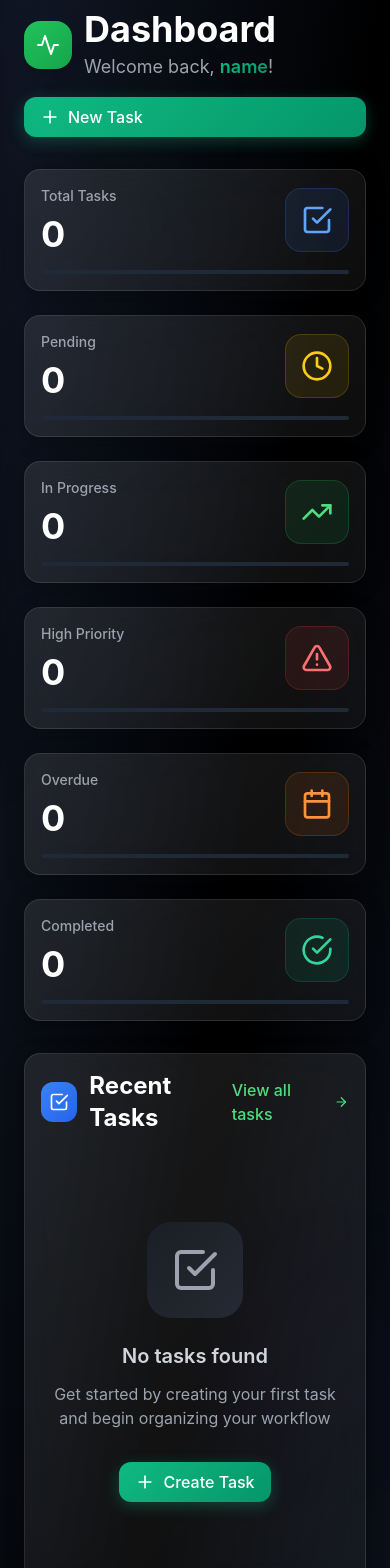
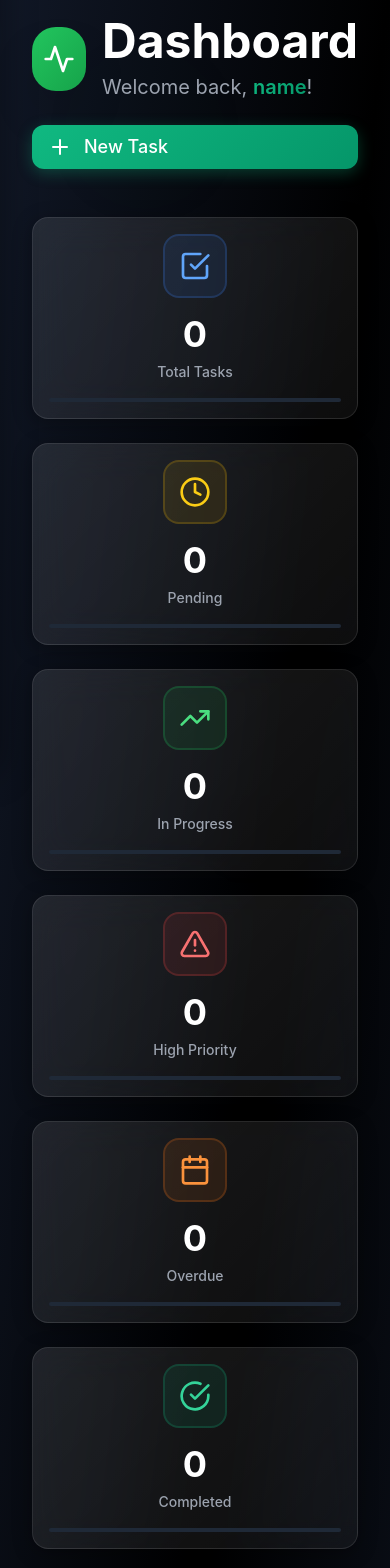
Before and after one commit to yashkumarsingh-dev/taskmanagment, a React (Create React App) app in the folder frontend/: page /dashboard in a window 390 px wide. Shown: the part 80-1648 px from the top of the page. Built offline with nearby package versions, Linux system fonts and the light colour scheme; sample sign-in values are in the browser's storage; the HTML template or start-up script is replaced by a standard one.

Commit message:
Enhanced dashboard layout with better spacing, visual hierarchy, and responsive design

```diff
--- a/frontend/src/components/Sidebar.js
+++ b/frontend/src/components/Sidebar.js
@@ -60,64 +60,64 @@ const Sidebar = ({ isOpen, onToggle }) => {
 
       {/* Enhanced Sidebar */}
       <div
-        className={`fixed top-0 left-0 h-full w-64 bg-gradient-to-b from-gray-900/95 to-black/95 backdrop-blur-2xl border-r border-gray-800/50 shadow-2xl z-50 transform transition-all duration-500 ease-in-out ${
+        className={`fixed top-0 left-0 h-full w-72 bg-gradient-to-b from-gray-900/95 to-black/95 backdrop-blur-2xl border-r border-gray-800/50 shadow-2xl z-50 transform transition-all duration-500 ease-in-out ${
           isOpen ? "translate-x-0" : "-translate-x-full"
-        } lg:translate-x-0 lg:relative lg:z-auto`}
-      >
+        } lg:translate-x-0 lg:relative lg:z-auto`}>
         {/* Enhanced Sidebar Header */}
-        <div className="p-6 border-b border-gray-800/50">
+        <div className="p-8 border-b border-gray-800/50">
           <div className="flex items-center justify-between">
-            <div className="flex items-center space-x-3">
-              <div className="w-10 h-10 rounded-2xl bg-gradient-to-br from-green-500 to-green-600 flex items-center justify-center shadow-lg">
-                <CheckSquare className="w-6 h-6 text-white" />
+            <div className="flex items-center space-x-4">
+              <div className="w-12 h-12 rounded-2xl bg-gradient-to-br from-green-500 to-green-600 flex items-center justify-center shadow-lg">
+                <CheckSquare className="w-7 h-7 text-white" />
               </div>
               <div>
-                <h1 className="text-xl font-bold text-white">Task Manager</h1>
-                <p className="text-xs text-gray-400">v1.0.0</p>
+                <h1 className="text-2xl font-bold text-white">Task Manager</h1>
+                <p className="text-sm text-gray-400">v1.0.0</p>
               </div>
             </div>
             <button
               onClick={onToggle}
-              className="lg:hidden p-2 rounded-xl bg-gray-800/50 hover:bg-gray-700/50 transition-all duration-300 text-gray-400 hover:text-white"
-            >
+              className="lg:hidden p-3 rounded-xl bg-gray-800/50 hover:bg-gray-700/50 transition-all duration-300 text-gray-400 hover:text-white">
               <X className="w-5 h-5" />
             </button>
           </div>
         </div>
 
         {/* Enhanced User Profile Section */}
-        <div className="p-6 border-b border-gray-800/50">
-          <div className="flex items-center space-x-3 mb-4">
-            <div className="w-12 h-12 rounded-2xl bg-gradient-to-br from-purple-500 to-purple-600 flex items-center justify-center shadow-lg">
-              <User className="w-6 h-6 text-white" />
+        <div className="p-8 border-b border-gray-800/50">
+          <div className="flex items-center space-x-4 mb-6">
+            <div className="w-14 h-14 rounded-2xl bg-gradient-to-br from-purple-500 to-purple-600 flex items-center justify-center shadow-lg">
+              <User className="w-7 h-7 text-white" />
             </div>
             <div className="flex-1 min-w-0">
-              <p className="text-sm font-semibold text-white truncate">
+              <p className="text-lg font-semibold text-white truncate">
                 {user?.email?.split("@")[0] || "User"}
               </p>
-              <p className="text-xs text-gray-400 truncate">
+              <p className="text-sm text-gray-400 truncate">
                 {user?.email || "user@example.com"}
               </p>
-              <div className="flex items-center mt-1">
+              <div className="flex items-center mt-2">
                 <div className="w-2 h-2 bg-green-400 rounded-full mr-2"></div>
-                <span className="text-xs text-green-400 font-medium">Online</span>
+                <span className="text-sm text-green-400 font-medium">
+                  Online
+                </span>
               </div>
             </div>
           </div>
 
           {/* Enhanced Quick Actions */}
-          <div className="flex space-x-2">
-            <button className="flex-1 p-2 rounded-xl bg-gray-800/50 hover:bg-gray-700/50 transition-all duration-300 text-gray-400 hover:text-white group">
-              <Bell className="w-4 h-4 group-hover:scale-110 transition-transform duration-300" />
+          <div className="flex space-x-3">
+            <button className="flex-1 p-3 rounded-xl bg-gray-800/50 hover:bg-gray-700/50 transition-all duration-300 text-gray-400 hover:text-white group">
+              <Bell className="w-5 h-5 group-hover:scale-110 transition-transform duration-300" />
             </button>
-            <button className="flex-1 p-2 rounded-xl bg-gray-800/50 hover:bg-gray-700/50 transition-all duration-300 text-gray-400 hover:text-white group">
-              <Settings className="w-4 h-4 group-hover:scale-110 transition-transform duration-300" />
+            <button className="flex-1 p-3 rounded-xl bg-gray-800/50 hover:bg-gray-700/50 transition-all duration-300 text-gray-400 hover:text-white group">
+              <Settings className="w-5 h-5 group-hover:scale-110 transition-transform duration-300" />
             </button>
           </div>
         </div>
 
         {/* Enhanced Navigation Menu */}
-        <nav className="flex-1 p-4 space-y-2">
+        <nav className="flex-1 p-6 space-y-3">
           {menuItems.map((item, index) => {
             if (item.adminOnly && user?.role !== "admin") return null;
             const Icon = item.icon;
@@ -127,27 +127,27 @@ const Sidebar = ({ isOpen, onToggle }) => {
               <Link
                 key={item.path}
                 to={item.path}
-                className={`sidebar-item group ${
-                  isActive ? "active" : ""
-                }`}
-                style={{ animationDelay: `${index * 0.1}s` }}
-              >
-                <div className={`w-10 h-10 rounded-xl flex items-center justify-center mr-3 transition-all duration-300 ${
+                className={`sidebar-item group ${isActive ? "active" : ""}`}
+                style={{ animationDelay: `${index * 0.1}s` }}>
+                <div
+                  className={`w-12 h-12 rounded-xl flex items-center justify-center mr-4 transition-all duration-300 ${
                     isActive
                       ? "bg-white/20"
                       : `${item.bgColor} group-hover:bg-white/10`
                   }`}>
-                  <Icon className={`w-5 h-5 transition-all duration-300 ${
+                  <Icon
+                    className={`w-6 h-6 transition-all duration-300 ${
                       isActive
                         ? "text-white"
                         : `${item.color} group-hover:text-white`
-                  }`} />
+                    }`}
+                  />
                 </div>
-                <span className="font-medium transition-all duration-300">
+                <span className="text-lg font-medium transition-all duration-300">
                   {item.name}
                 </span>
                 {isActive && (
-                  <div className="absolute right-2 w-2 h-2 bg-white rounded-full"></div>
+                  <div className="absolute right-3 w-2 h-2 bg-white rounded-full"></div>
                 )}
               </Link>
             );
@@ -155,25 +155,27 @@ const Sidebar = ({ isOpen, onToggle }) => {
         </nav>
 
         {/* Enhanced Footer */}
-        <div className="p-4 border-t border-gray-800/50">
+        <div className="p-6 border-t border-gray-800/50">
           <button
             onClick={handleLogout}
-            className="w-full sidebar-item group text-red-400 hover:text-red-300"
-          >
-            <div className="w-10 h-10 rounded-xl bg-red-500/10 group-hover:bg-red-500/20 flex items-center justify-center mr-3 transition-all duration-300">
-              <LogOut className="w-5 h-5 group-hover:scale-110 transition-transform duration-300" />
+            className="w-full sidebar-item group text-red-400 hover:text-red-300 mb-4">
+            <div className="w-12 h-12 rounded-xl bg-red-500/10 group-hover:bg-red-500/20 flex items-center justify-center mr-4 transition-all duration-300">
+              <LogOut className="w-6 h-6 group-hover:scale-110 transition-transform duration-300" />
             </div>
-            <span className="font-medium">Logout</span>
+            <span className="text-lg font-medium">Logout</span>
           </button>
 
           {/* Enhanced System Info */}
-          <div className="mt-4 p-3 rounded-xl bg-gray-800/30 border border-gray-700/30">
-            <div className="flex items-center justify-between text-xs text-gray-400">
+          <div className="p-4 rounded-xl bg-gray-800/30 border border-gray-700/30">
+            <div className="flex items-center justify-between text-sm text-gray-400 mb-2">
               <span>System Status</span>
-              <div className="flex items-center space-x-1">
+              <div className="flex items-center space-x-2">
                 <div className="w-2 h-2 bg-green-400 rounded-full pulse"></div>
                 <span className="text-green-400">Online</span>
               </div>
+            </div>
+            <div className="text-xs text-gray-500">
+              Last updated: {new Date().toLocaleTimeString()}
             </div>
           </div>
         </div>
@@ -182,9 +184,8 @@ const Sidebar = ({ isOpen, onToggle }) => {
       {/* Enhanced Mobile Toggle Button */}
       <button
         onClick={onToggle}
-        className="fixed top-4 left-4 z-50 lg:hidden p-3 rounded-xl bg-gray-900/90 backdrop-blur-sm border border-gray-800/50 text-white hover:bg-gray-800/90 transition-all duration-300 shadow-lg"
-      >
-        <Menu className="w-5 h-5" />
+        className="fixed top-6 left-6 z-50 lg:hidden p-4 rounded-xl bg-gray-900/90 backdrop-blur-sm border border-gray-800/50 text-white hover:bg-gray-800/90 transition-all duration-300 shadow-lg">
+        <Menu className="w-6 h-6" />
       </button>
     </>
   );
--- a/frontend/src/pages/Dashboard.js
+++ b/frontend/src/pages/Dashboard.js
@@ -107,7 +107,7 @@ const Dashboard = () => {
   return (
     <div className="min-h-screen bg-gradient-to-br from-gray-900 via-black to-gray-900 relative overflow-hidden">
       {/* Enhanced Background Pattern */}
-      <div className="absolute inset-0 opacity-30">
+      <div className="absolute inset-0 opacity-20">
         <div className="absolute top-20 left-20 w-32 h-32 bg-green-500/10 rounded-full blur-3xl floating"></div>
         <div className="absolute bottom-20 right-20 w-40 h-40 bg-blue-500/10 rounded-full blur-3xl floating-delayed"></div>
         <div className="absolute top-1/2 left-1/2 transform -translate-x-1/2 -translate-y-1/2 w-64 h-64 bg-purple-500/5 rounded-full blur-3xl floating-slow"></div>
@@ -115,117 +115,133 @@ const Dashboard = () => {
         <div className="absolute bottom-1/4 left-1/4 w-20 h-20 bg-red-500/5 rounded-full blur-2xl floating-delayed"></div>
       </div>
 
-      <div className="relative z-10 p-6">
+      <div className="relative z-10 p-8 max-w-7xl mx-auto">
         {/* Enhanced Header */}
-        <div className="mb-8 fade-in">
-          <div className="flex flex-col sm:flex-row sm:items-center sm:justify-between">
-            <div className="space-y-2">
-              <div className="flex items-center space-x-3">
-                <div className="w-12 h-12 rounded-2xl bg-gradient-to-br from-green-500 to-green-600 flex items-center justify-center shadow-lg">
-                  <Activity className="w-6 h-6 text-white" />
+        <div className="mb-12 fade-in">
+          <div className="flex flex-col lg:flex-row lg:items-center lg:justify-between gap-6">
+            <div className="space-y-4">
+              <div className="flex items-center space-x-4">
+                <div className="w-16 h-16 rounded-3xl bg-gradient-to-br from-green-500 to-green-600 flex items-center justify-center shadow-2xl">
+                  <Activity className="w-8 h-8 text-white" />
                 </div>
                 <div>
-                  <h1 className="text-4xl font-bold text-white mb-1">
+                  <h1 className="text-5xl font-bold text-white mb-2">
                     Dashboard
                   </h1>
-                  <p className="text-gray-400 text-lg">
-                    Welcome back, <span className="text-gradient font-semibold">{user?.email?.split("@")[0] || "User"}</span>!
+                  <p className="text-xl text-gray-400">
+                    Welcome back,{" "}
+                    <span className="text-gradient font-semibold">
+                      {user?.email?.split("@")[0] || "User"}
+                    </span>
+                    !
                   </p>
                 </div>
               </div>
             </div>
             <Link
               to="/tasks/new"
-              className="btn-primary mt-4 sm:mt-0 flex items-center space-x-2 group"
-            >
-              <Plus className="w-5 h-5 group-hover:rotate-90 transition-transform duration-300" />
+              className="btn-primary flex items-center space-x-3 group px-8 py-4 text-lg">
+              <Plus className="w-6 h-6 group-hover:rotate-90 transition-transform duration-300" />
               <span>New Task</span>
             </Link>
           </div>
         </div>
 
         {/* Enhanced Stats Grid */}
-        <div className="grid grid-cols-1 md:grid-cols-2 lg:grid-cols-3 gap-6 mb-8">
+        <div className="grid grid-cols-1 sm:grid-cols-2 lg:grid-cols-3 xl:grid-cols-6 gap-6 mb-12">
           {stats.map((stat, index) => {
             const Icon = stat.icon;
             return (
               <div
                 key={stat.title}
                 className={`card glass-hover fade-in-up group`}
-                style={{ animationDelay: `${index * 0.1}s` }}
-              >
-                <div className="flex items-center justify-between">
+                style={{ animationDelay: `${index * 0.1}s` }}>
+                <div className="flex flex-col items-center text-center space-y-4">
+                  <div
+                    className={`w-16 h-16 rounded-2xl flex items-center justify-center ${stat.bgColor} ${stat.borderColor} border-2 group-hover:scale-110 transition-transform duration-300`}
+                    style={{
+                      background: `linear-gradient(135deg, ${stat.gradient})`,
+                    }}>
+                    <Icon
+                      className={`w-8 h-8 ${stat.color} group-hover:scale-110 transition-transform duration-300`}
+                    />
+                  </div>
                   <div className="space-y-2">
-                    <p className="text-gray-400 text-sm font-medium">
-                      {stat.title}
-                    </p>
                     <p className="text-4xl font-bold text-white group-hover:text-gradient transition-all duration-300">
                       {stat.value}
                     </p>
+                    <p className="text-sm font-medium text-gray-400">
+                      {stat.title}
+                    </p>
                   </div>
-                  <div
-                    className={`w-16 h-16 rounded-2xl flex items-center justify-center ${stat.bgColor} ${stat.borderColor} border group-hover:scale-110 transition-transform duration-300`}
-                    style={{
-                      background: `linear-gradient(135deg, ${stat.gradient})`,
-                    }}
-                  >
-                    <Icon className={`w-8 h-8 ${stat.color} group-hover:scale-110 transition-transform duration-300`} />
-                  </div>
-                </div>
-                <div className="mt-4 h-1 bg-gray-800 rounded-full overflow-hidden">
+                  <div className="w-full h-1 bg-gray-800 rounded-full overflow-hidden">
                     <div
                       className="h-full bg-gradient-to-r from-green-500 to-green-600 rounded-full transition-all duration-1000"
-                    style={{ width: `${Math.min(parseInt(stat.value) * 10, 100)}%` }}
-                  ></div>
+                      style={{
+                        width: `${Math.min(parseInt(stat.value) * 10, 100)}%`,
+                      }}></div>
+                  </div>
                 </div>
               </div>
             );
           })}
         </div>
 
-        {/* Enhanced Recent Tasks Section */}
-        <div className="card glass fade-in-up mb-8" style={{ animationDelay: "0.6s" }}>
-          <div className="flex items-center justify-between mb-6">
-            <div className="flex items-center space-x-3">
-              <div className="w-10 h-10 rounded-xl bg-gradient-to-br from-blue-500 to-blue-600 flex items-center justify-center">
-                <CheckSquare className="w-5 h-5 text-white" />
+        {/* Enhanced Main Content Grid */}
+        <div className="grid grid-cols-1 xl:grid-cols-3 gap-8">
+          {/* Enhanced Recent Tasks Section - Takes 2 columns */}
+          <div className="xl:col-span-2">
+            <div
+              className="card glass fade-in-up h-full"
+              style={{ animationDelay: "0.6s" }}>
+              <div className="flex items-center justify-between mb-8">
+                <div className="flex items-center space-x-4">
+                  <div className="w-12 h-12 rounded-2xl bg-gradient-to-br from-blue-500 to-blue-600 flex items-center justify-center">
+                    <CheckSquare className="w-6 h-6 text-white" />
                   </div>
-              <h2 className="text-2xl font-bold text-white">Recent Tasks</h2>
+                  <div>
+                    <h2 className="text-2xl font-bold text-white">
+                      Recent Tasks
+                    </h2>
+                    <p className="text-gray-400">Your latest task activities</p>
+                  </div>
                 </div>
                 <Link
                   to="/tasks"
-              className="text-green-400 hover:text-green-300 font-medium transition-colors duration-200 flex items-center space-x-2 group"
-            >
+                  className="text-green-400 hover:text-green-300 font-medium transition-colors duration-200 flex items-center space-x-2 group">
                   <span>View all tasks</span>
                   <ArrowRight className="w-4 h-4 group-hover:translate-x-1 transition-transform duration-200" />
                 </Link>
               </div>
 
               {/* Enhanced Empty State */}
-          <div className="text-center py-16">
-            <div className="w-24 h-24 mx-auto mb-6 rounded-3xl bg-gradient-to-br from-gray-800/50 to-gray-700/50 flex items-center justify-center floating">
-              <CheckSquare className="w-12 h-12 text-gray-400" />
+              <div className="text-center py-20">
+                <div className="w-32 h-32 mx-auto mb-8 rounded-3xl bg-gradient-to-br from-gray-800/50 to-gray-700/50 flex items-center justify-center floating">
+                  <CheckSquare className="w-16 h-16 text-gray-400" />
                 </div>
-            <h3 className="text-xl font-semibold text-gray-300 mb-3">
+                <h3 className="text-2xl font-semibold text-gray-300 mb-4">
                   No tasks found
                 </h3>
-            <p className="text-gray-400 mb-8 max-w-md mx-auto">
-              Get started by creating your first task and begin organizing your workflow
+                <p className="text-gray-400 mb-10 max-w-md mx-auto text-lg">
+                  Get started by creating your first task and begin organizing
+                  your workflow
                 </p>
                 <Link
                   to="/tasks/new"
-              className="btn-primary inline-flex items-center space-x-2 group"
-            >
-              <Plus className="w-5 h-5 group-hover:rotate-90 transition-transform duration-300" />
+                  className="btn-primary inline-flex items-center space-x-3 group px-8 py-4 text-lg">
+                  <Plus className="w-6 h-6 group-hover:rotate-90 transition-transform duration-300" />
                   <span>Create Task</span>
                 </Link>
               </div>
             </div>
+          </div>
 
-        {/* Enhanced Quick Actions & System Status */}
-        <div className="grid grid-cols-1 lg:grid-cols-2 gap-8">
+          {/* Enhanced Sidebar - Takes 1 column */}
+          <div className="space-y-8">
             {/* Enhanced Quick Actions */}
-          <div className="card glass-hover fade-in-up" style={{ animationDelay: "0.7s" }}>
+            <div
+              className="card glass-hover fade-in-up"
+              style={{ animationDelay: "0.7s" }}>
               <div className="flex items-center space-x-3 mb-6">
                 <div className="w-10 h-10 rounded-xl bg-gradient-to-br from-purple-500 to-purple-600 flex items-center justify-center">
                   <Zap className="w-5 h-5 text-white" />
@@ -240,10 +256,10 @@ const Dashboard = () => {
                     <Link
                       key={action.title}
                       to={action.href}
-                    className="flex items-center p-4 rounded-xl bg-gray-800/50 hover:bg-gray-700/50 transition-all duration-300 group border border-transparent hover:border-gray-600/50"
-                  >
-                    <div className={`w-10 h-10 rounded-lg ${action.bgColor} flex items-center justify-center mr-4 group-hover:scale-110 transition-transform duration-300`}>
-                      <Icon className={`w-5 h-5 ${action.color}`} />
+                      className="flex items-center p-4 rounded-xl bg-gray-800/50 hover:bg-gray-700/50 transition-all duration-300 group border border-transparent hover:border-gray-600/50">
+                      <div
+                        className={`w-12 h-12 rounded-xl ${action.bgColor} flex items-center justify-center mr-4 group-hover:scale-110 transition-transform duration-300`}>
+                        <Icon className={`w-6 h-6 ${action.color}`} />
                       </div>
                       <div className="flex-1">
                         <h4 className="text-white font-medium group-hover:text-gradient transition-all duration-300">
@@ -253,7 +269,7 @@ const Dashboard = () => {
                           {action.description}
                         </p>
                       </div>
-                    <ArrowRight className="w-4 h-4 text-gray-400 group-hover:text-white group-hover:translate-x-1 transition-all duration-300" />
+                      <ArrowRight className="w-5 h-5 text-gray-400 group-hover:text-white group-hover:translate-x-1 transition-all duration-300" />
                     </Link>
                   );
                 })}
@@ -261,25 +277,31 @@ const Dashboard = () => {
             </div>
 
             {/* Enhanced System Status */}
-          <div className="card glass-hover fade-in-up" style={{ animationDelay: "0.8s" }}>
+            <div
+              className="card glass-hover fade-in-up"
+              style={{ animationDelay: "0.8s" }}>
               <div className="flex items-center space-x-3 mb-6">
                 <div className="w-10 h-10 rounded-xl bg-gradient-to-br from-green-500 to-green-600 flex items-center justify-center">
                   <Activity className="w-5 h-5 text-white" />
                 </div>
                 <h3 className="text-xl font-bold text-white">System Status</h3>
               </div>
-            <div className="space-y-6">
+              <div className="space-y-4">
                 <div className="flex items-center justify-between p-4 rounded-xl bg-gray-800/30 border border-gray-700/30">
                   <div className="flex items-center space-x-3">
                     <div className="w-3 h-3 bg-green-400 rounded-full pulse"></div>
                     <span className="text-gray-300 font-medium">Database</span>
                   </div>
-                <span className="text-green-400 font-semibold">Connected</span>
+                  <span className="text-green-400 font-semibold">
+                    Connected
+                  </span>
                 </div>
                 <div className="flex items-center justify-between p-4 rounded-xl bg-gray-800/30 border border-gray-700/30">
                   <div className="flex items-center space-x-3">
                     <div className="w-3 h-3 bg-green-400 rounded-full pulse"></div>
-                  <span className="text-gray-300 font-medium">API Status</span>
+                    <span className="text-gray-300 font-medium">
+                      API Status
+                    </span>
                   </div>
                   <span className="text-green-400 font-semibold">Online</span>
                 </div>
@@ -304,6 +326,7 @@ const Dashboard = () => {
           </div>
         </div>
       </div>
+    </div>
   );
 };
 
```
Lines whose indentation alone changed are shown as unchanged.
